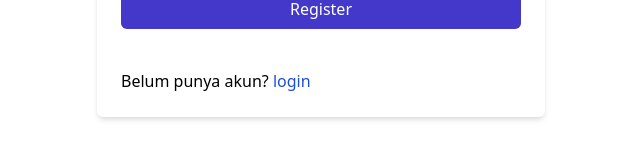
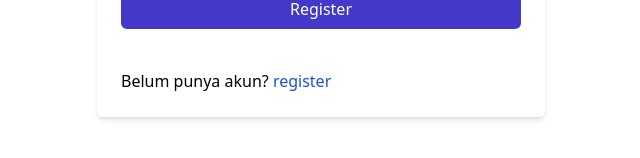
Before and after one commit to fajri-farid/dataTeman-ReactJS, a React (Vite) app: page /login in a window 1280 px wide. Shown: the part 484-642 px from the top of the page, without its empty margins (319-959 px from the left). Built offline with nearby package versions, Linux system fonts and the light colour scheme; no server answers.

Commit message:
fix something typo

```diff
--- a/src/components/loginComp.jsx
+++ b/src/components/loginComp.jsx
@@ -134,7 +134,7 @@ export const LoginComp = () => {
           <p>
             <span>Belum punya akun?</span>{" "}
             <Link className="text-blue-700" to="/register">
-              login
+              register
             </Link>
           </p>
         </div>
```
